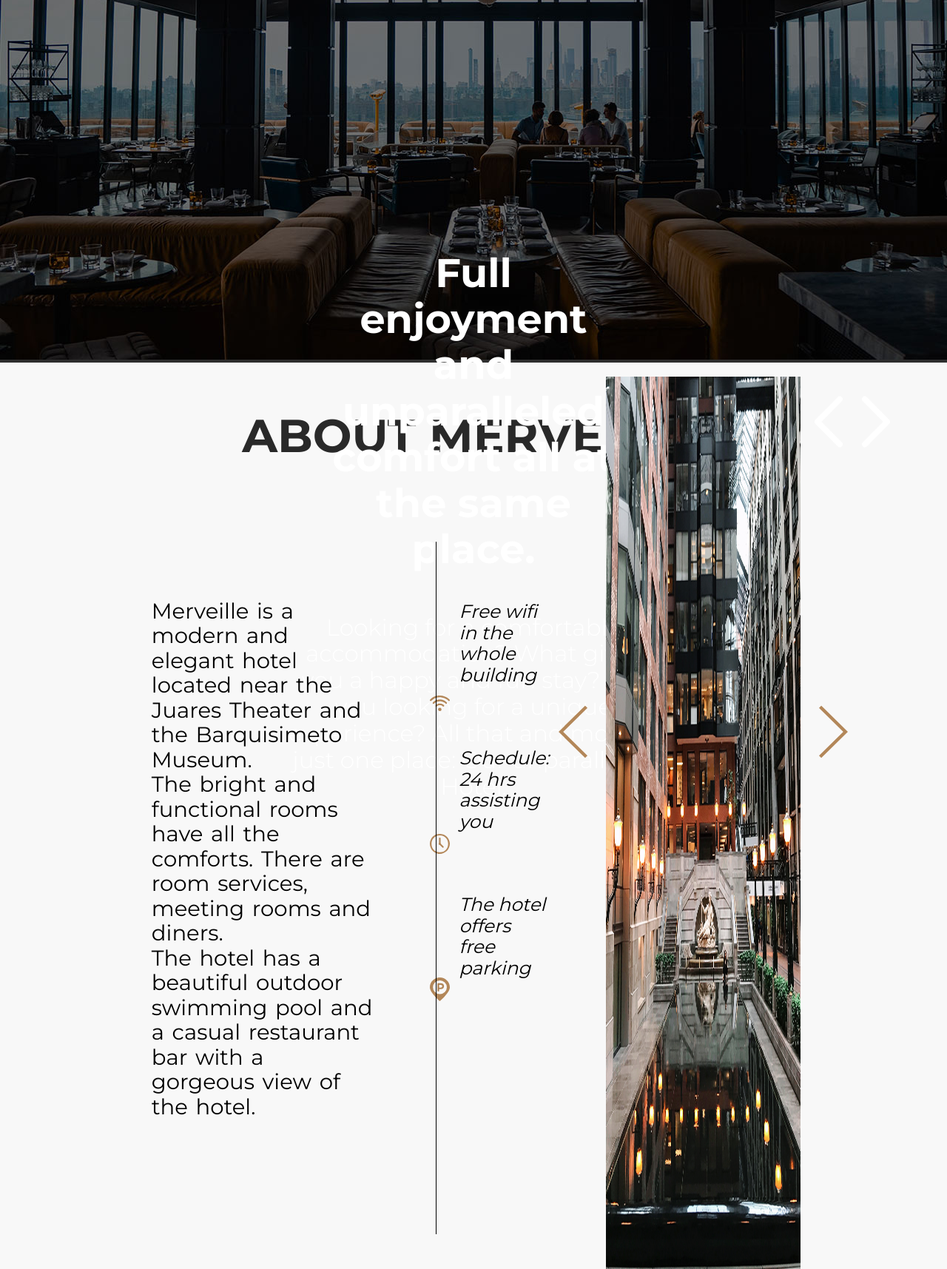
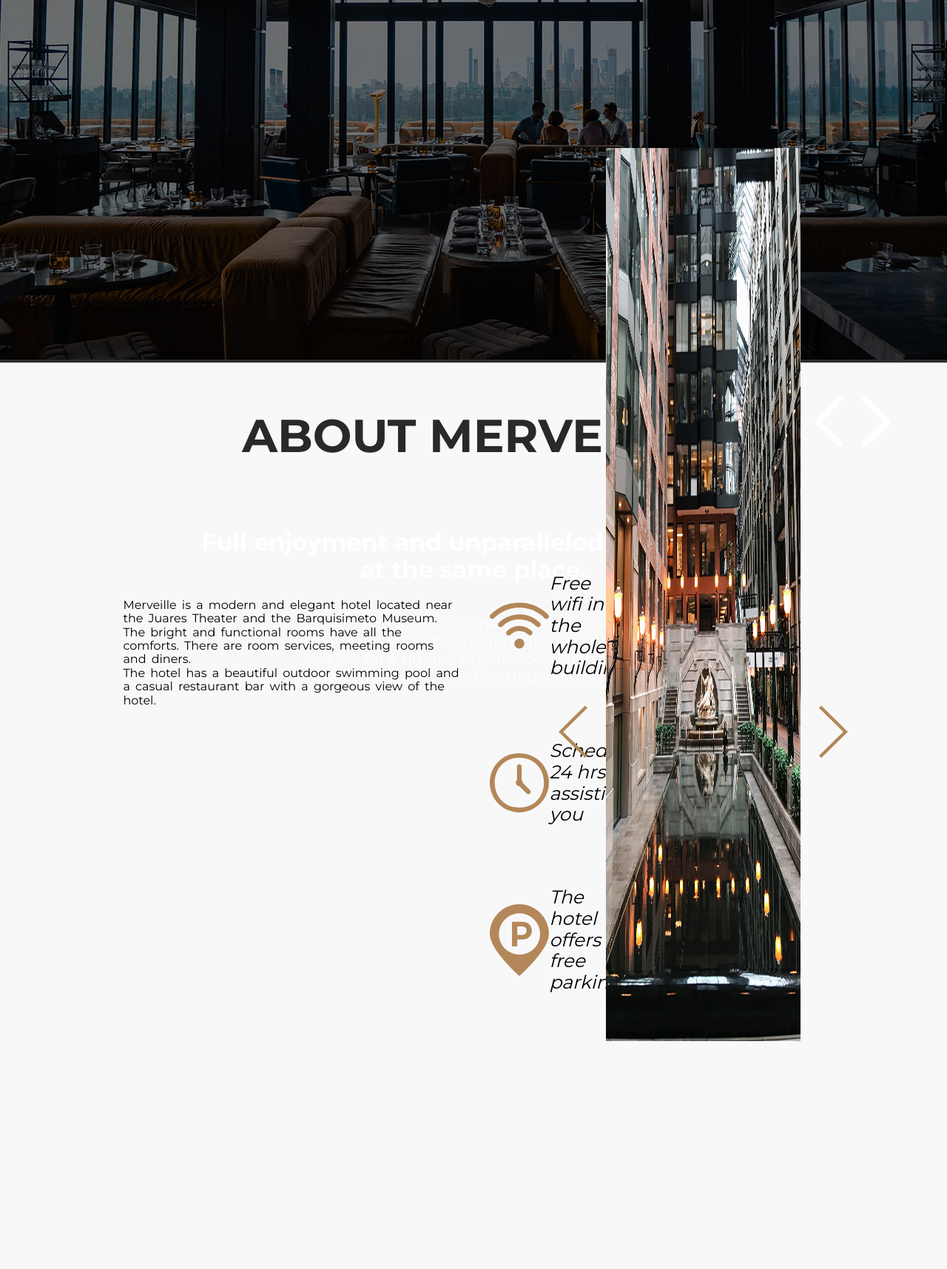
Before and after one commit to eddiedibs/django-merveille, a Django app: page / in a window 1280 px wide; the page is wider, and only the part inside the window is pictured. Shown: the part 314-2029 px from the top of that part at 74% size. Run offline with Django 3.2, Linux system fonts and the light colour scheme; data comes from the database, SQL or seed files in the repository; both versions use the stored data as it was after the commit; some libraries are stand-ins or nearby versions.

Commit message:
Improved responsiveness of know-info section and more code cleanup regarding the code structure of about section

```diff
--- a/django_proj_2/django_proj_2/settings.py
+++ b/django_proj_2/django_proj_2/settings.py
@@ -25,7 +25,7 @@ SECRET_KEY = 'django-insecure-ca^)ak#fgrn#a!=x!tax(^^=dseay@8*-x=ps^+%-g=ly6sl4m
 # SECURITY WARNING: don't run with debug turned on in production!
 DEBUG = True
 
-ALLOWED_HOSTS = ['192.168.0.106', '127.0.0.1', 'e307-181-208-183-107.ngrok.io']
+ALLOWED_HOSTS = ['192.168.0.103', '127.0.0.1', 'dda2-200-8-161-202.ngrok.io']
 
 
 # Application definition
--- a/django_proj_2/hotel/forms.py
+++ b/django_proj_2/hotel/forms.py
@@ -13,5 +13,7 @@ class UserCommentForm(forms.ModelForm):
         content = forms.CharField(widget=forms.Textarea(attrs={'placeholder':'Comments'}))
 
         class Meta:
+                #'model' Dictates where to save the form fields above. In this case, it is saved in Post db
                 model = Post
+                #'fields' specifies the fields that are in Post
                 fields = ['firstName', 'lastName', 'email', 'content']
--- a/django_proj_2/hotel/static/hotel/css/main.css
+++ b/django_proj_2/hotel/static/hotel/css/main.css
@@ -75,23 +91,10 @@ html{
 
 body{
     background-color: rgb(46, 46, 46);
-}
-
-/*
-=========================
-
-   2.  Root Variables
-
-=========================
-*/
-
-:root{
-
-    --ff-mont: 'Montserrat', serif;
-
-
-
-}
+    font-family: var(--ff-mont), sans-serif;
+
+}
+
 
 
 
@@ -430,7 +429,7 @@ body{
 
 .image-container{
     width: 100vw;
-    height: 100vh;
+    height: 100%;
 }
 
 .slider{
@@ -495,13 +494,7 @@ body{
 */
 
 .about-icons{
-    display: flex;
-    flex-direction: column;
-    padding-top: 10vh;
-    padding-right: 1vw;
-    gap: 8vh;
-    width: 35vw;
-    height: 45vh;
+    width: 80px;
 }
 
 
@@ -544,20 +536,20 @@ body{
 */
 
 
-.image-container__h1{
+.home-container__h1{
     bottom: 8vh;
     position: absolute;
-    padding: 38vh 34vw;
-    font-size: 2.6vmax;
+    padding: 38vh 20vw;
+    font-size: 2rem;
     font-family: var(--ff-mont);
     text-align: center;
     color: white;
 }
 
-.image-container__p{
+.home-container__p{
     position: absolute;
     padding: 55vh 30vw;
-    font-size: 1.5vmax;
+    font-size: 1.3rem;
     font-weight: 300;
     font-family: var(--ff-mont);
     color: white;
@@ -594,7 +586,8 @@ body{
 
 .about-container-text p {
     font-family: var(--ff-mont);
-    font-size: 1.4vmax;
+    font-size: 1rem;
+    word-wrap: break-word;
     font-weight: 400;
     word-spacing: 3px;
     display: inline-block;
@@ -715,11 +729,25 @@ body{
 */
 
 
-
 /*
 ======================================
 
-/// 7.1  Wrapper About Classes ///
+/// 7.1  Wrapper Home Classes ///
+
+======================================
+*/
+
+#home-container{
+    height: 100%;
+    width: 100%;
+}
+
+
+
+/*
+======================================
+
+/// 7.2  Wrapper About Classes ///
 
 ======================================
 */
@@ -742,9 +770,12 @@ body{
 }
 
 
+.about-icon-container{
+    display: flex;
+}
+
 
 .about-container-text, .about-container-text-list{
-    position: relative;
     padding-top: 5%;
 
 }
@@ -757,7 +788,13 @@ body{
     justify-content: center;
 }
 
-.about-container-text, .about-slider{
+.about-container-text{
+    margin: 5% 5%;
+
+}
+
+
+.about-slider{
     margin: 5% 10%;
 }
 
--- a/django_proj_2/hotel/templates/hotel/home.html
+++ b/django_proj_2/hotel/templates/hotel/home.html
@@ -4,15 +4,15 @@
 
 
 {% block content %}
-    <div class='image-container'>
-        <h1 class='image-container__h1'>Full enjoyment and unparalleled comfort all at the same place.</h1>
-        <p class='image-container__p'>Looking for a comfortable accommodation? What gives you
+    <section id='home-container'>
+        <h1 class='home-container__h1'>Full enjoyment and unparalleled comfort all at the same place.</h1>
+        <p class='home-container__p'>Looking for a comfortable accommodation? What gives you
             a happy and fun stay? Are you looking for a unique experience? All that and
             more in just one place:
             Our unparalleled Hotel.
         </p>
-    <div>
-        <div>
+    <section>
+        <div class='image-container'>
             <div class='slider'>
                 <div class='slides'>
                     <div class='slides__img'>
@@ -55,19 +55,32 @@
                             hotel.
                         </p>
                     </div>
+                    <div class='about-list-container'>
                         <div class='about-icons'>
+                            <ul class='about-list'>
+                                <div class='about-icon-container'>
                                     <img src="{% static 'hotel/icons/Wifi.svg'%}" alt="">
+                                    <li>Free wifi in the whole building</li>
+
+                                </div>
+                                <div class='about-icon-container'>
                                     <img src="{% static 'hotel/icons/Horario.svg'%}" alt="">
+                                    <li>Schedule: 24 hrs assisting you</li>
+
+
+                                </div>
+                                <div class='about-icon-container'>
                                     <img src="{% static 'hotel/icons/Estacionamiento.svg'%}" alt="">
+                                    <li>The hotel offers free parking</li>
+
+                                </div>
+                            </ul>
+
                         </div>
                         <div class='about-container-text-list'>
-                        <ul class='about-list'>
-                            <li>Free wifi in the whole building</li>
-                            <li>Schedule: 24 hrs assisting you</li>
-                            <li>The hotel offers free parking</li>
-                        </ul>
+
                         </div>
-                    <div class='about-line'></div>
+                    </div>
 
                     <div class='about-slider'>
                         <div class='arrow-beige-btn-container'>
@@ -146,33 +159,35 @@
                     <a href="#"><img class='back-top-icon' src="{% static 'hotel/icons/Back to top.svg' %}" alt=""></a>
                 </div>
                 <div class='know-info-container-content'>
-                    <div>
-                        <ul class='know-info-comment-list'>
+                    <div class='know-info-container-content--active'>
                         {% for post in posts %}
-                                <section class='know-info-comment-list-container'>
+                            <div class='know-info-comment-list-container'>
                                 <li class='know-info-comment-list-container__li'>{{ post.content }}</li>
                                 <h6 class='know-info-comment-list-container__h6'>{{ post.firstName }} {{ post.lastName }}</h6>
                                 <p class='know-info-comment-list-container__p'>{{ post.date_posted|date:"F d, Y" }}</p>
-                                </section>
+                            </div>
                         {% endfor %}
 
 
-                        </ul>
                     </div>
                     <div class='know-info-form-container'>
                         <form method='POST'>
-                        <div class='know-info__form'>
+                            <div class='know-info__div'>
                                 {% csrf_token %}
-
+                                <!-- Here we access the specific form input fields, and add classes through the custom_filter.py
+                                app for styling -->
                                 {{ forms.firstName|addclass:'know-info-form-container__input' }}
                                 {{ forms.lastName|addclass:'know-info-form-container__input' }}
                             </div>
-                        <div class='know-info__form'>
-                            <button class='know-info__button'>Send</button>
+                            <div class='know-info__div'>
                                 {{ forms.email|addclass:'know-info-form-container__input-active' }}
                                 {{ forms.content|addclass:'know-info-form-container__input-active' }}
+
                             </div>
+
                         </form>
+                        <button class='know-info__button'>Send</button>
+
                     </div>
 
                 </div>
```
Also changed, not shown: other parts of django_proj_2/hotel/static/hotel/css/main.css (+124 -72 lines), django_proj_2/db.sqlite3. Lines whose indentation alone changed are shown as unchanged.
